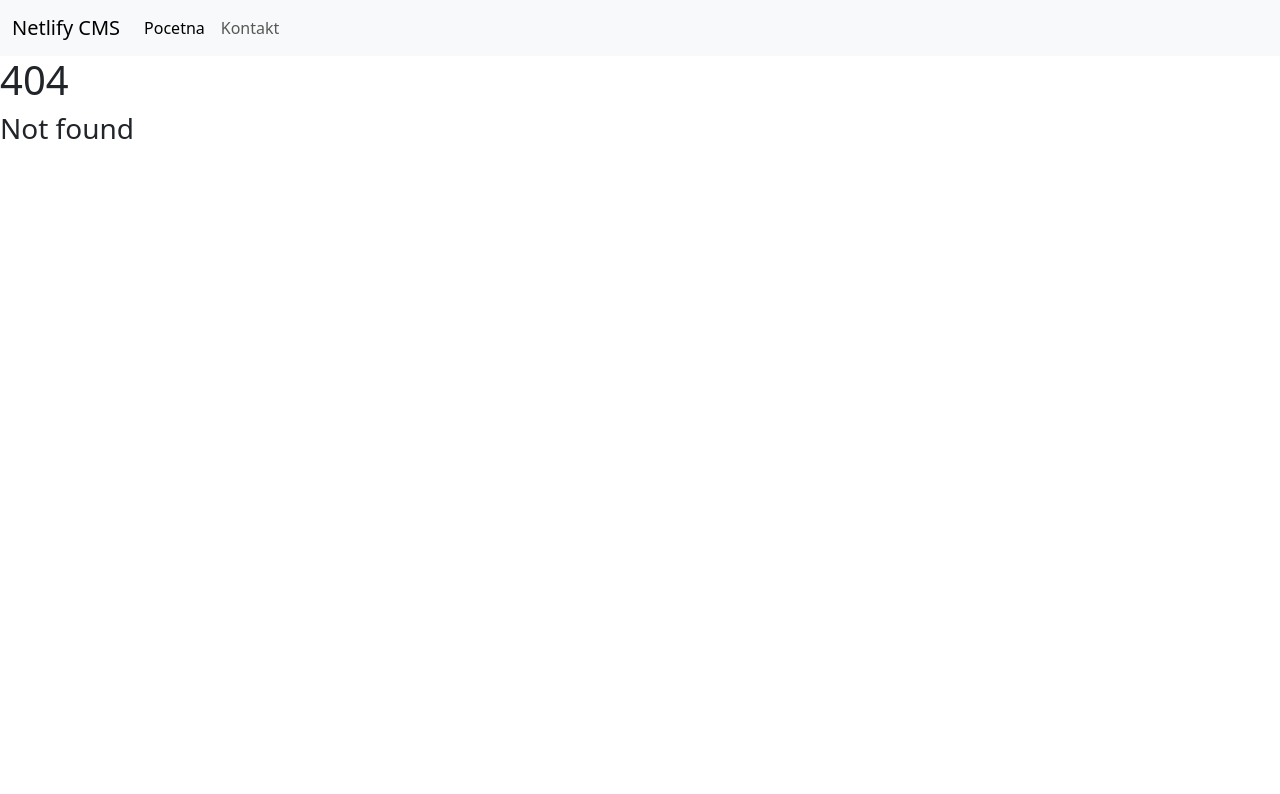
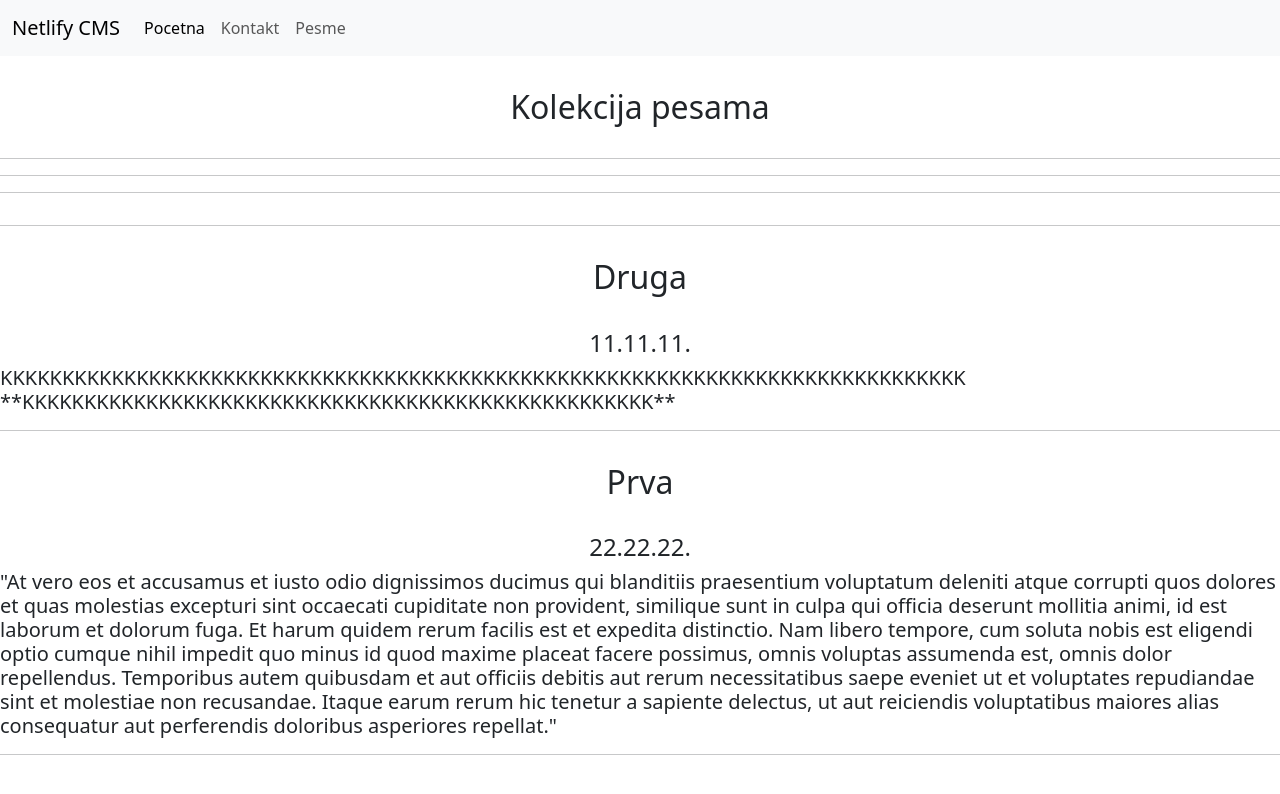
Before and after one commit to AndrejWiseman/noviQueenGatsby, a Gatsby site: page /pesme in a window 1280 px wide. Before the commit this address had no page. Built offline with nearby package versions, Linux system fonts and the light colour scheme; Gatsby itself is replaced by a stand-in of ours.

Commit message:
ubacene pesme

```diff
--- a/src/components/Navbar.jsx
+++ b/src/components/Navbar.jsx
@@ -25,6 +25,9 @@ export default function Navbar() {
                 <li className="nav-item">
                   <Link className="nav-link" to="/kontakt">Kontakt</Link>
                 </li>
+                <li className="nav-item">
+                  <Link className="nav-link" to="/pesme">Pesme</Link>
+                </li>
 
               </ul>
             </div>
--- /dev/null
+++ b/src/pages/pesme.jsx
@@ -0,0 +1,84 @@
+import React, {useEffect} from 'react'
+import Layout from "../components/Layout";
+import { Script, graphql } from "gatsby";
+import { Seo } from '../components/Seo'
+import '../assets/css/main.scss'
+
+// import { GatsbyImage, getImage } from "gatsby-plugin-image"
+
+import AOS from 'aos'
+import 'aos/dist/aos.css'
+
+
+
+const Pesme = ({data}) => {
+
+  useEffect( () => {
+    AOS.init({duration:1500})
+  }, [])
+
+  return (
+      <Layout>
+        <section className="sekcija-kontakt">
+          <h2 data-aos="slide-down">Kolekcija pesama</h2>
+
+
+          <hr/><hr/><hr/>
+
+          <h2>{data.pesme.totalCount}</h2>
+
+          <hr/>
+
+          {data.pesme.edges.map(({node}) => (
+              <>
+                <h2 key={node.id} >{node.childMarkdownRemark.frontmatter.title}</h2>
+                <h4 key={node.id} >{node.childMarkdownRemark.frontmatter.datum}</h4>
+                <h5 key={node.id} >{node.childMarkdownRemark.rawMarkdownBody}</h5>
+
+
+                <hr/>
+              </>
+          ))}
+
+
+
+        </section>
+
+      </Layout>
+  )
+}
+
+
+export function Head() {
+  return (
+      <>
+        <Seo title="Kolekcija pesama" />
+        <link rel="stylesheet" type="text/css" href={"https://cdn.jsdelivr.net/npm/bootstrap@5.3.1/dist/css/bootstrap.min.css"} />
+        <Script src={"https://cdn.jsdelivr.net/npm/bootstrap@5.3.1/dist/js/bootstrap.bundle.min.js"}/>
+      </>
+  )
+}
+
+export default Pesme
+
+
+
+export const query = graphql`
+  query {
+    pesme: allFile(filter: {relativeDirectory: {eq: "pesme"}}) {
+      edges {
+        node {
+          id
+          childMarkdownRemark {
+            frontmatter {
+              title
+              datum
+
+            }
+            rawMarkdownBody
+          }
+        }
+      }
+    }
+  }
+`
```
